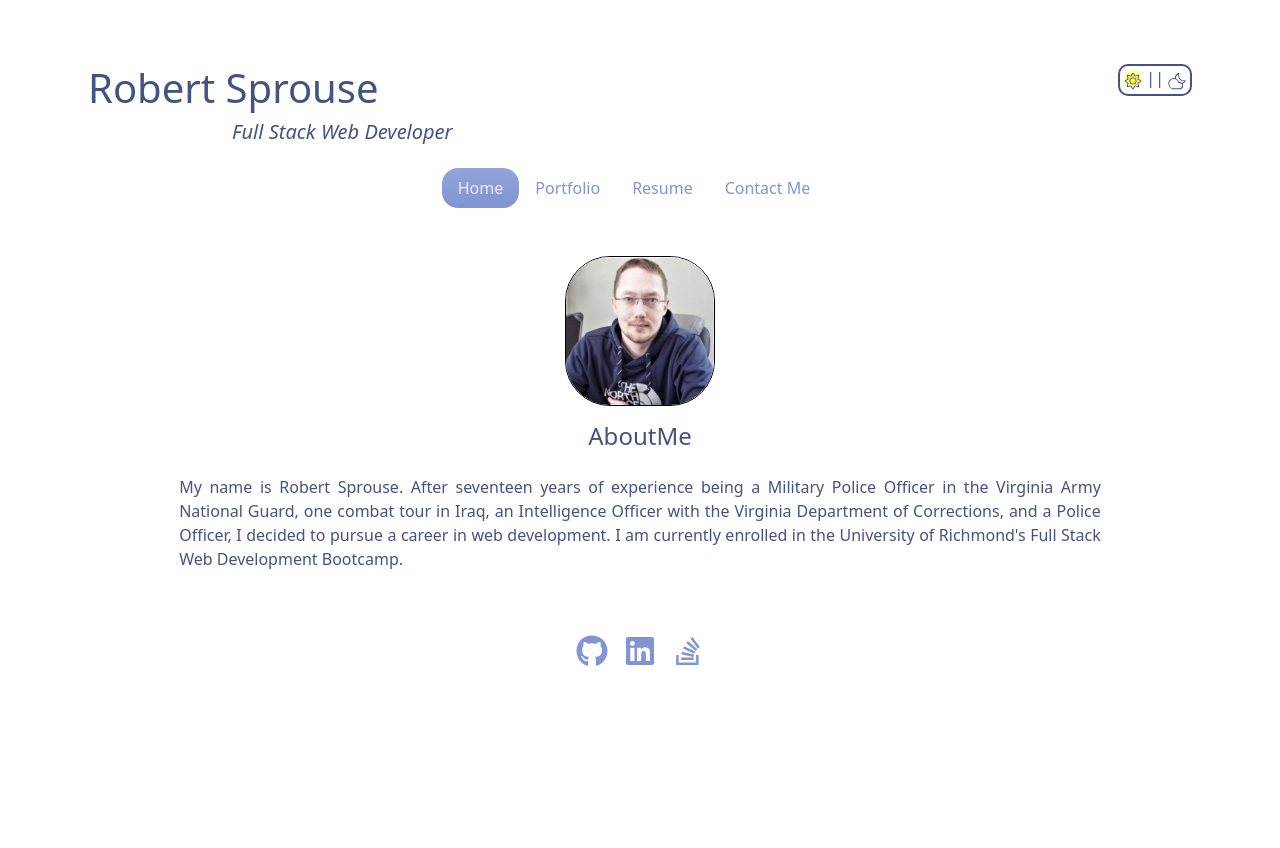
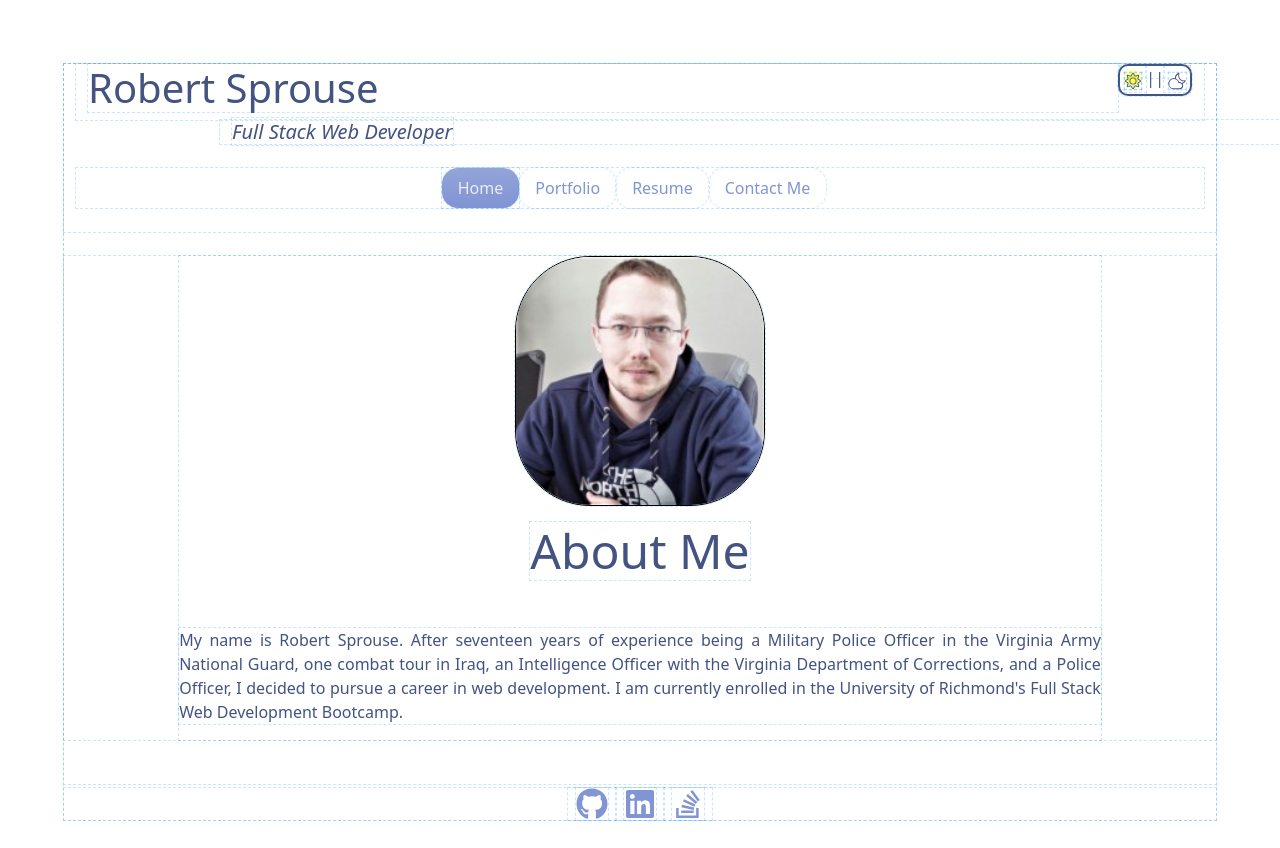
Before and after one commit to RobSprouse/Robert-Sprouse-My-Portfolio, a React (Vite) app: page / in a window 1280 px wide. Shown: the top 848 px of the page. Built offline with nearby package versions, Linux system fonts and the light colour scheme.

Commit message:
projects reformatted

```diff
--- a/src/assets/projects.js
+++ b/src/assets/projects.js
@@ -46,7 +46,7 @@ const projects = [
      {
           title: "My Calendar App",
           image: myCalendarApp,
-          description: "A simple calendar app",
+          description: "A simple calendar app for scheudling your work day.",
           github: "https://github.com/RobSprouse/M5-Challenge-My-Calendar-App",
           deployed: "https://robsprouse.github.io/M5-Challenge-My-Calendar-App/",
      },
--- a/src/components/UI/Project/Project.jsx
+++ b/src/components/UI/Project/Project.jsx
@@ -5,9 +5,11 @@ import { useAccordionButton } from "react-bootstrap/AccordionButton";
 const Project = (props) => {
      const styles = {
           div: "d-flex flex-column align-items-center justify-content-start m-4 imgContainer",
-          imgDiv: "position-relative",
+          imgDiv: "",
           img: " border rounded-5 img-thumbnail ",
-          title: "projectTitle",
+          title: "projectTitle text-center",
+          accordion: "accordion",
+          collapsedDiv: "d-flex flex-row flex-wrap align-items-center justify-content-around",
      };
 
      function ProjectToggle({ children, eventKey }) {
@@ -16,21 +18,21 @@ const Project = (props) => {
           return (
                <div onClick={expandDetails} className={styles.imgDiv}>
                     <img src={props.image} alt="Project Image" className={styles.img} />
-                    <p className={styles.title}>{props.title}</p>
+                    <h5 className={styles.title}>{props.title}</h5>
                </div>
           );
      }
 
      return (
           <div className={styles.div}>
-               <Accordion>
+               <Accordion className={styles.accordion}>
                     <ProjectToggle eventKey="0"></ProjectToggle>
                     <Accordion.Collapse eventKey="0">
-                         <>
+                         <div className={styles.collapsedDiv}>
                               <p>{props.description}</p>
                               <a href={props.github}>GitHub</a>
-                              <a href={props.deployed}>Deployed</a>
-                         </>
+                              <a href={props.deployed}>Deployed Link</a>
+                         </div>
                     </Accordion.Collapse>
                </Accordion>
           </div>
--- a/src/components/UI/Project/project.scss
+++ b/src/components/UI/Project/project.scss
@@ -21,3 +21,7 @@
      height: auto;
      aspect-ratio: 16 / 9;
 }
+
+.accordion {
+     max-width: 300px;
+}
--- a/src/components/pages/AboutMe/AboutMe.jsx
+++ b/src/components/pages/AboutMe/AboutMe.jsx
@@ -5,14 +5,14 @@ function AboutMe() {
      const styles = {
           section: "d-flex flex-column align-items-center",
           img: "mb-3 profilePic",
-          h4: "mb-4",
+          h4: "display-5 mb-5",
           p: "justify-text",
      };
 
      return (
           <section className={styles.section}>
                <img src={profilePic} alt="profile picture" className={styles.img} />
-               <h4 className={styles.h4}>AboutMe</h4>
+               <h4 className={styles.h4}>About Me</h4>
                <p className={styles.p}>
                     My name is Robert Sprouse. After seventeen years of experience being a Military Police Officer in
                     the Virginia Army National Guard, one combat tour in Iraq, an Intelligence Officer with the Virginia
--- a/src/components/pages/AboutMe/AboutMe.scss
+++ b/src/components/pages/AboutMe/AboutMe.scss
@@ -2,7 +2,7 @@
      text-align: justify;
 }
 .profilePic {
-     width: 150px;
+     width: 250px;
      height: auto;
      border-radius: 30%;
      border: 1px solid #000;
--- a/src/components/pages/Portfolio/Portfolio.jsx
+++ b/src/components/pages/Portfolio/Portfolio.jsx
@@ -5,8 +5,8 @@ import projects from "../../../assets/projects.js";
 function Portfolio() {
      const styles = {
           section: "d-flex flex-column align-items-center",
-          projects: "d-flex flex-row flex-wrap justify-content-around",
-          h4: "mb-4",
+          projects: "d-flex flex-row flex-wrap justify-content-around ",
+          h4: "display-5 mb-5",
      };
 
      return (
--- a/src/components/pages/Resume/Resume.jsx
+++ b/src/components/pages/Resume/Resume.jsx
@@ -9,7 +9,8 @@ function Resume() {
           iconDiv: "d-flex justify-content-around m-3",
           textDiv: "text-center",
           proficienciesDiv: "d-flex align-items-center justify-content-center mr-1",
-          container: "mt-4",
+          container: "mt-5",
+          title: "display-5 mb-5",
      };
 
      return (
@@ -24,6 +25,7 @@ function Resume() {
                </a>
 
                <Container className={styles.container}>
+                    <h1 className={styles.title}>Proficiencies</h1>
                     <Row>
                          {proficiencies.map((proficiency, index) => (
                               <Col key={index} md={6}>
--- a/src/main.scss
+++ b/src/main.scss
@@ -2,9 +2,9 @@
 @import "./assets/scss/custom.scss";
 
 // COMMENT: outline everything for debugging
-// * {
-//      outline: 1px dashed rgba(0, 140, 255, 0.212);
-// }
+* {
+     outline: 1px dashed rgba(0, 140, 255, 0.212);
+}
 
 body {
      font-synthesis: none;
```
